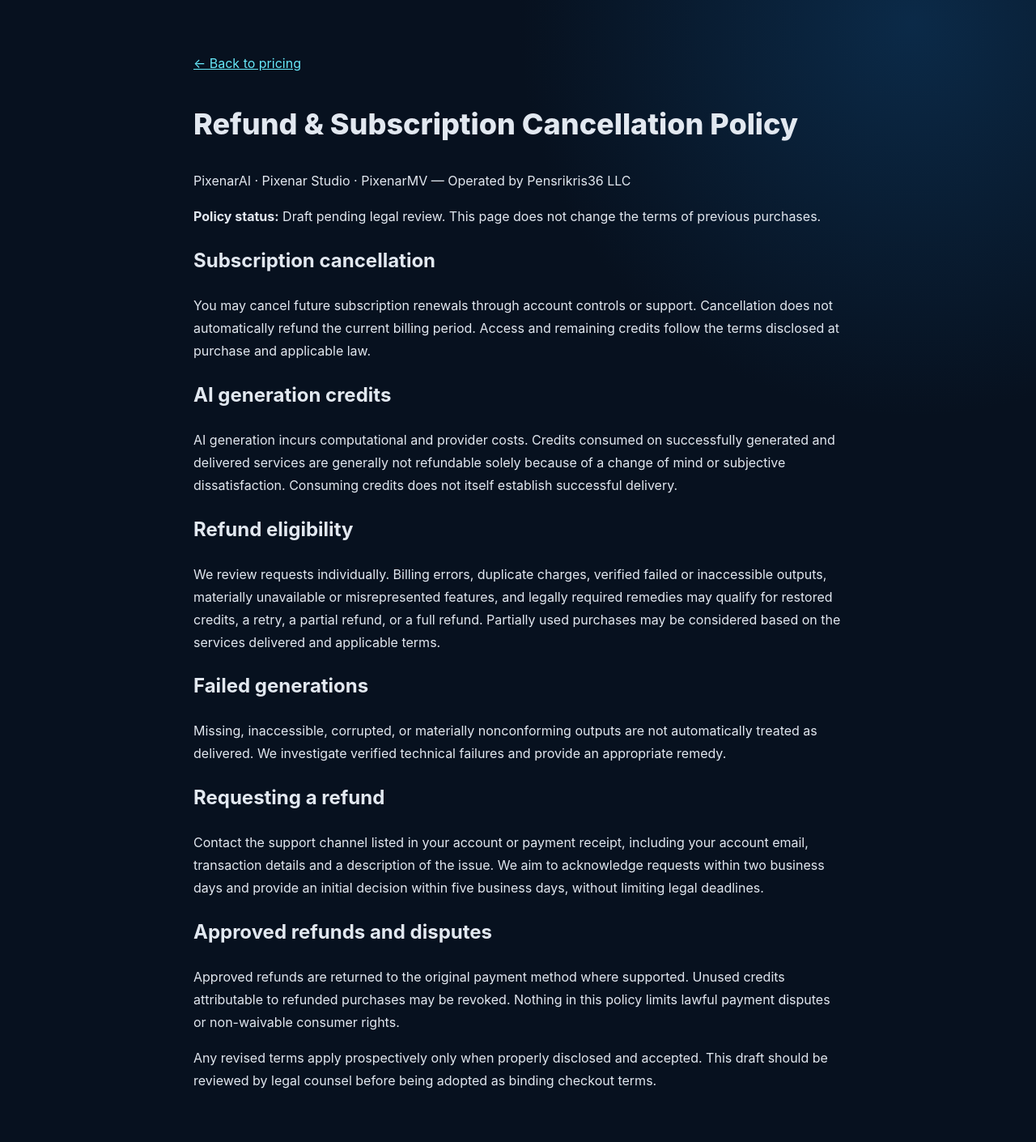
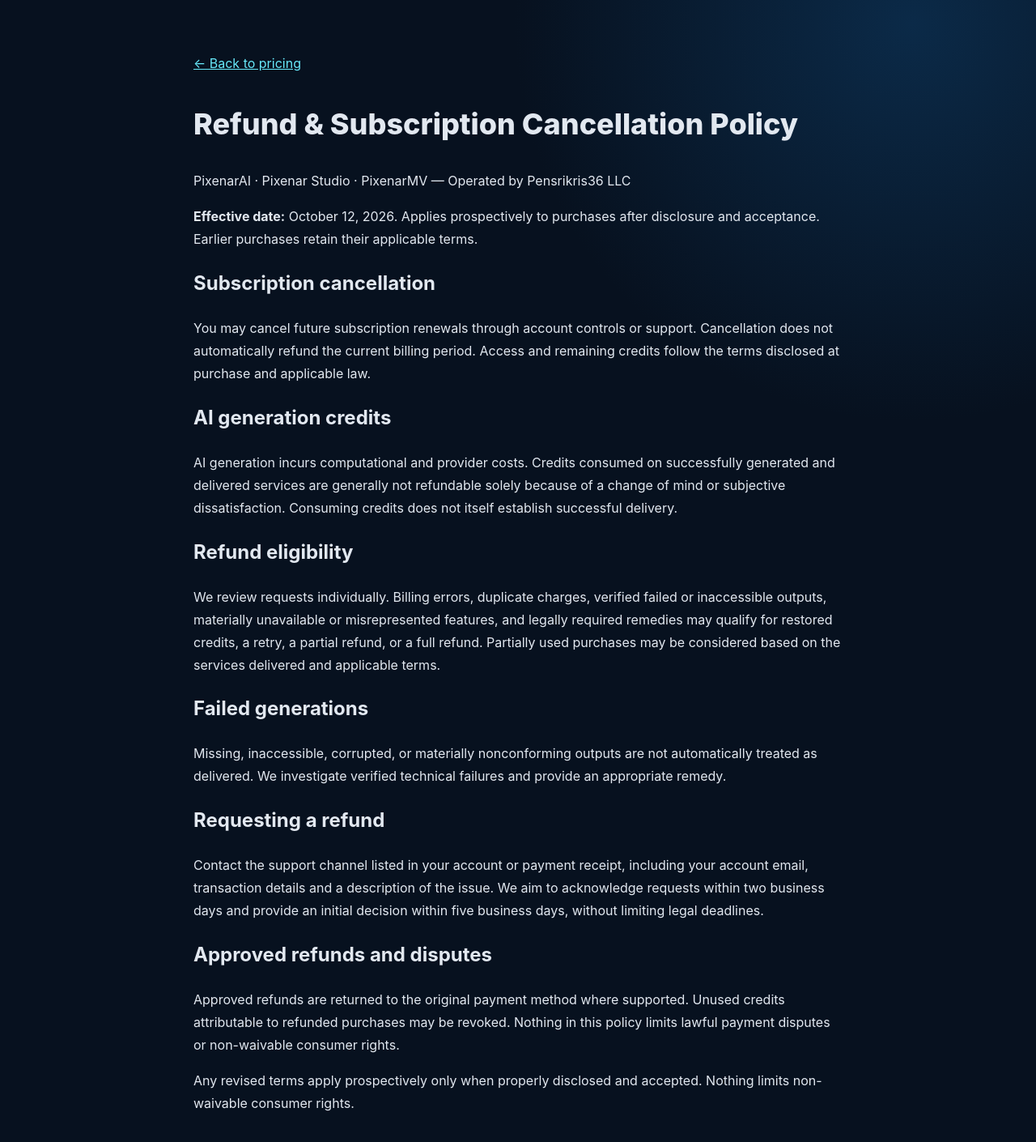
Before and after one commit to tntr24795-dot/PixenarMV, a Next.js app: page /refund-policy in a window 1280 px wide. Shown: the top 1410 px of the page at 81% size. Built offline with nearby package versions, Linux system fonts and the light colour scheme.

Commit message:
docs: publish prospective refund and cancellation policy

```diff
--- a/app/refund-policy/page.tsx
+++ b/app/refund-policy/page.tsx
@@ -7,7 +7,7 @@
     <Link href="/pricing" style={{color:'#67e8f9'}}>← Back to pricing</Link>
     <h1 style={{fontSize:36,fontWeight:800,marginTop:30}}>Refund & Subscription Cancellation Policy</h1>
     <p>PixenarAI · Pixenar Studio · PixenarMV — Operated by Pensrikris36 LLC</p>
-    <p><strong>Policy status:</strong> Draft pending legal review. This page does not change the terms of previous purchases.</p>
+    <p><strong>Effective date:</strong> October 12, 2026. Applies prospectively to purchases after disclosure and acceptance. Earlier purchases retain their applicable terms.</p>
     <h2>Subscription cancellation</h2>
     <p>You may cancel future subscription renewals through account controls or support. Cancellation does not automatically refund the current billing period. Access and remaining credits follow the terms disclosed at purchase and applicable law.</p>
     <h2>AI generation credits</h2>
@@ -20,6 +20,6 @@
     <p>Contact the support channel listed in your account or payment receipt, including your account email, transaction details and a description of the issue. We aim to acknowledge requests within two business days and provide an initial decision within five business days, without limiting legal deadlines.</p>
     <h2>Approved refunds and disputes</h2>
     <p>Approved refunds are returned to the original payment method where supported. Unused credits attributable to refunded purchases may be revoked. Nothing in this policy limits lawful payment disputes or non-waivable consumer rights.</p>
-    <p>Any revised terms apply prospectively only when properly disclosed and accepted. This draft should be reviewed by legal counsel before being adopted as binding checkout terms.</p>
+    <p>Any revised terms apply prospectively only when properly disclosed and accepted. Nothing limits non-waivable consumer rights.</p>
   </main>;
 }
```
